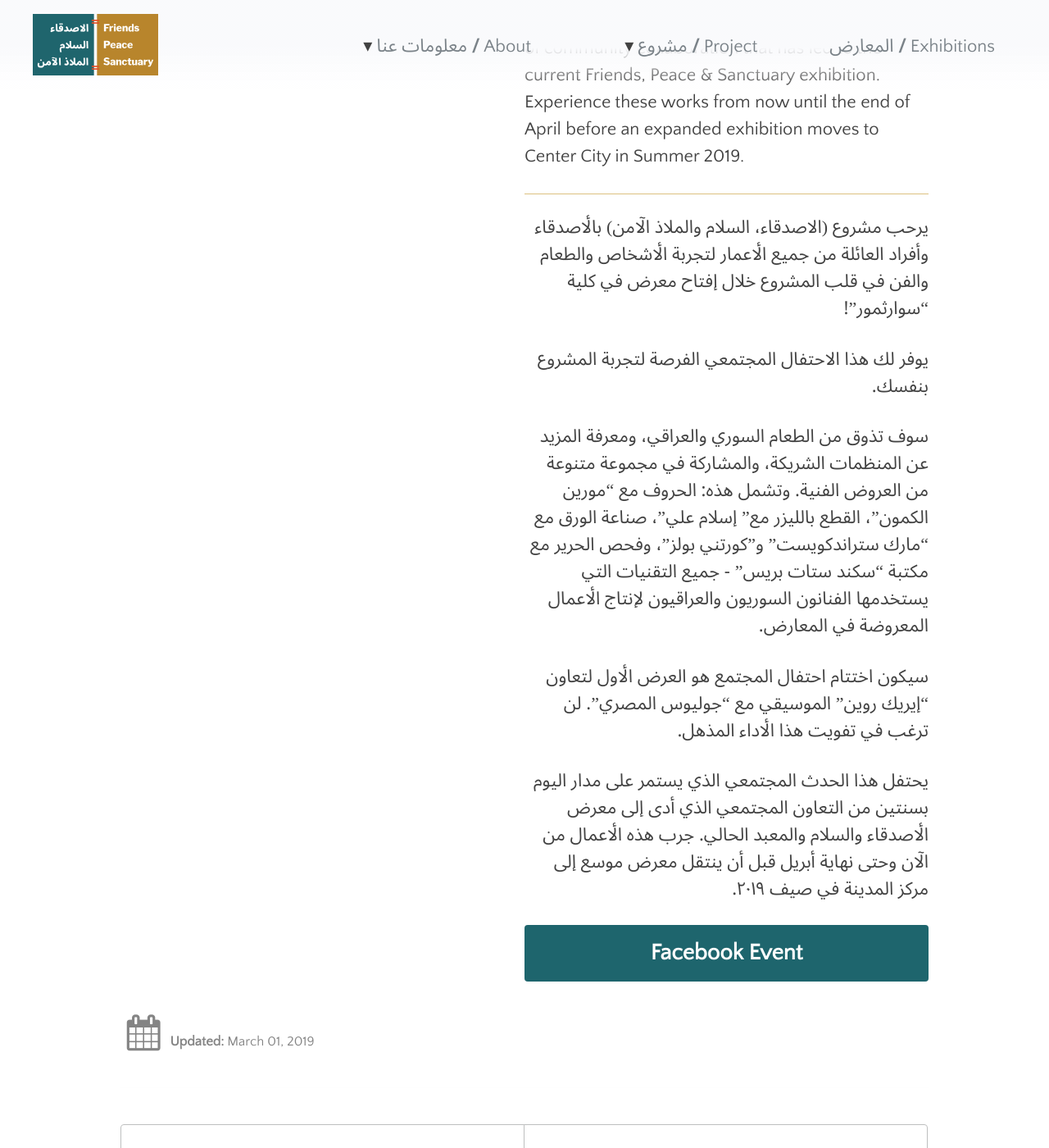
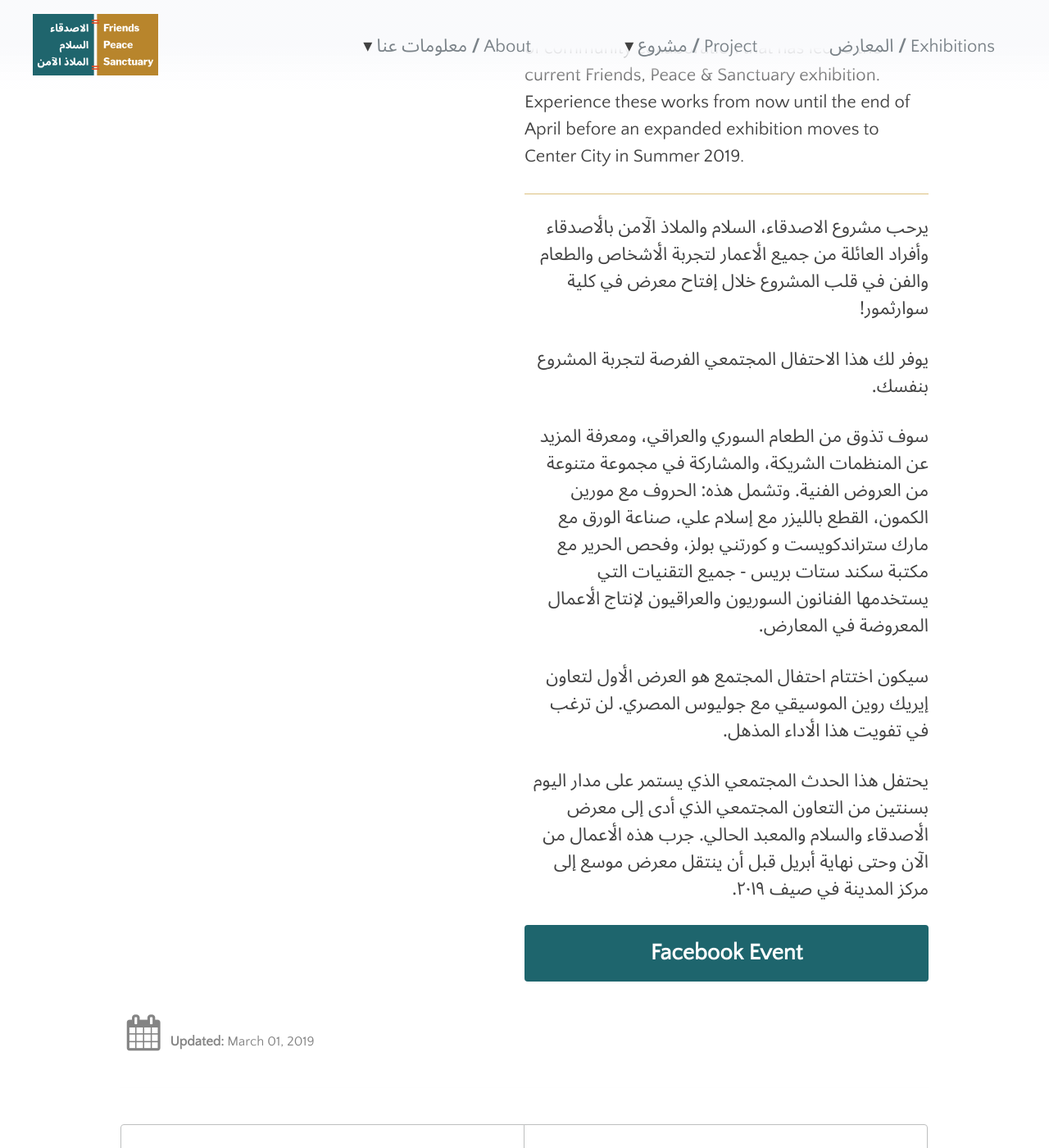
Before and after one commit to swat-ds/fps.swarthmore.edu, a Jekyll site: the page built from _posts/2019-02-22-celebration.md, in a window 1280 px wide and 1400 px high, scrolled down 1297 px. Shown: the whole window at 82% size. Built offline with Jekyll 4.4.1, drawn with Linux system fonts in a browser that asks for light colours.

```diff
--- a/_posts/2019-02-22-celebration.md
+++ b/_posts/2019-02-22-celebration.md
@@ -50,16 +50,16 @@ This all-day community event celebrates two years of community collaboration tha
 
 <hr/>
 
-يرحب مشروع (الاصدقاء، السلام والملاذ الآمن) بالأصدقاء وأفراد العائلة من جميع الأعمار لتجربة الأشخاص والطعام والفن في قلب المشروع خلال إفتاح معرض في كلية "سوارثمور"!
+يرحب مشروع الاصدقاء، السلام والملاذ الآمن بالأصدقاء وأفراد العائلة من جميع الأعمار لتجربة الأشخاص والطعام والفن في قلب المشروع خلال إفتاح معرض في كلية سوارثمور!
 {: .ar}
 
 يوفر لك هذا الاحتفال المجتمعي الفرصة لتجربة المشروع بنفسك.
 {: .ar}
 
-سوف تذوق من الطعام السوري والعراقي، ومعرفة المزيد عن المنظمات الشريكة، والمشاركة في مجموعة متنوعة من العروض الفنية. وتشمل هذه: الحروف مع "مورين الكمون"، القطع بالليزر مع" إسلام علي"، صناعة الورق مع "مارك ستراندكويست" و"كورتني بولز"، وفحص الحرير مع مكتبة "سكند ستات بريس"   - جميع التقنيات التي يستخدمها الفنانون السوريون والعراقيون لإنتاج الأعمال المعروضة في المعارض.
+سوف تذوق من الطعام السوري والعراقي، ومعرفة المزيد عن المنظمات الشريكة، والمشاركة في مجموعة متنوعة من العروض الفنية. وتشمل هذه: الحروف مع مورين الكمون، القطع بالليزر مع إسلام علي، صناعة الورق مع مارك ستراندكويست و كورتني بولز، وفحص الحرير مع مكتبة سكند ستات بريس   - جميع التقنيات التي يستخدمها الفنانون السوريون والعراقيون لإنتاج الأعمال المعروضة في المعارض.
 {: .ar}
 
-سيكون اختتام احتفال المجتمع هو العرض الأول لتعاون "إيريك روين" الموسيقي مع "جوليوس المصري". لن ترغب في تفويت هذا الأداء المذهل.
+سيكون اختتام احتفال المجتمع هو العرض الأول لتعاون إيريك روين الموسيقي مع جوليوس المصري. لن ترغب في تفويت هذا الأداء المذهل.
 {: .ar}
 
 يحتفل هذا الحدث المجتمعي الذي يستمر على مدار اليوم بسنتين من التعاون المجتمعي الذي أدى إلى معرض الأصدقاء والسلام والمعبد الحالي. جرب هذه الأعمال من الآن وحتى نهاية أبريل قبل أن ينتقل معرض موسع إلى مركز المدينة في صيف ٢٠١٩.
```
